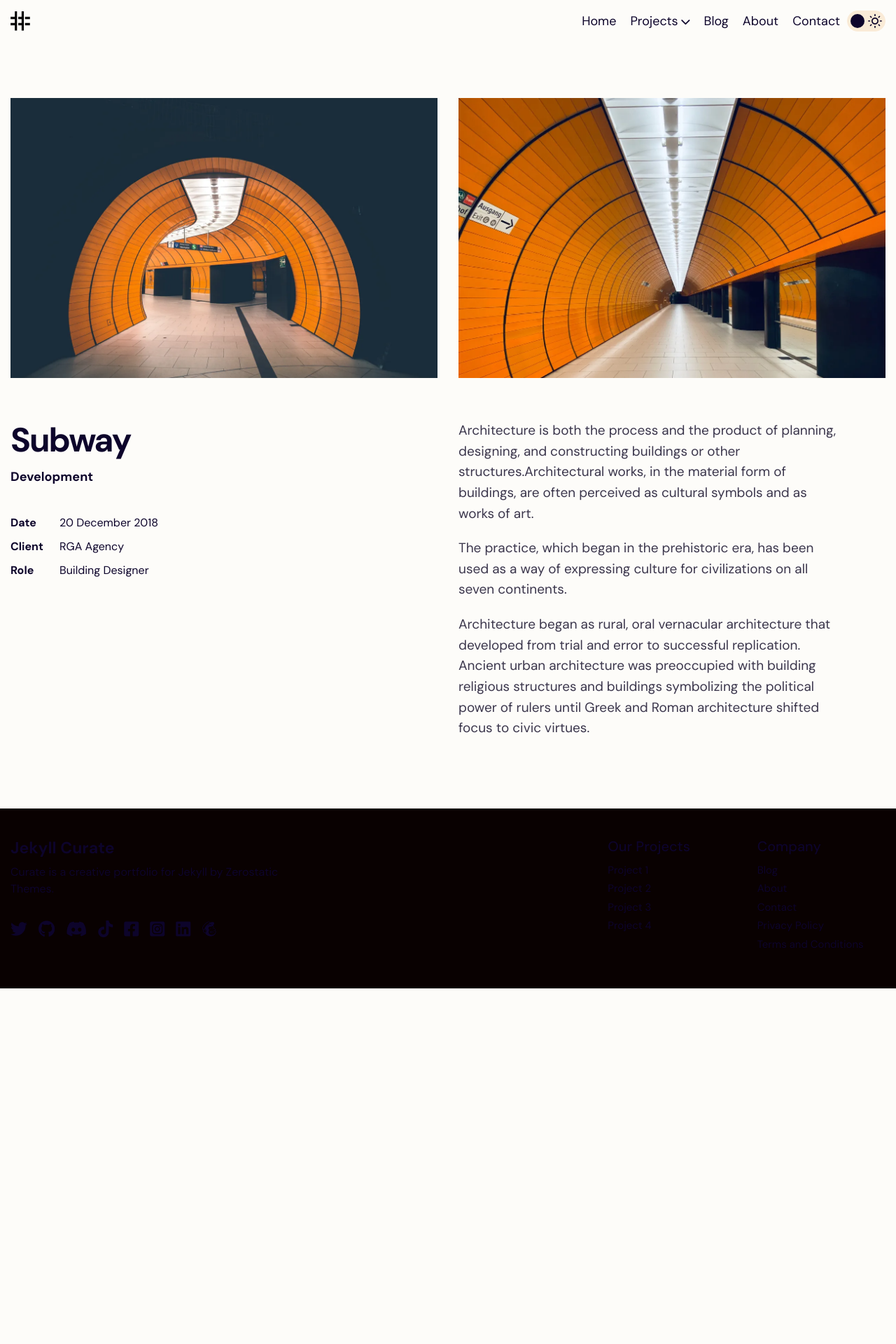
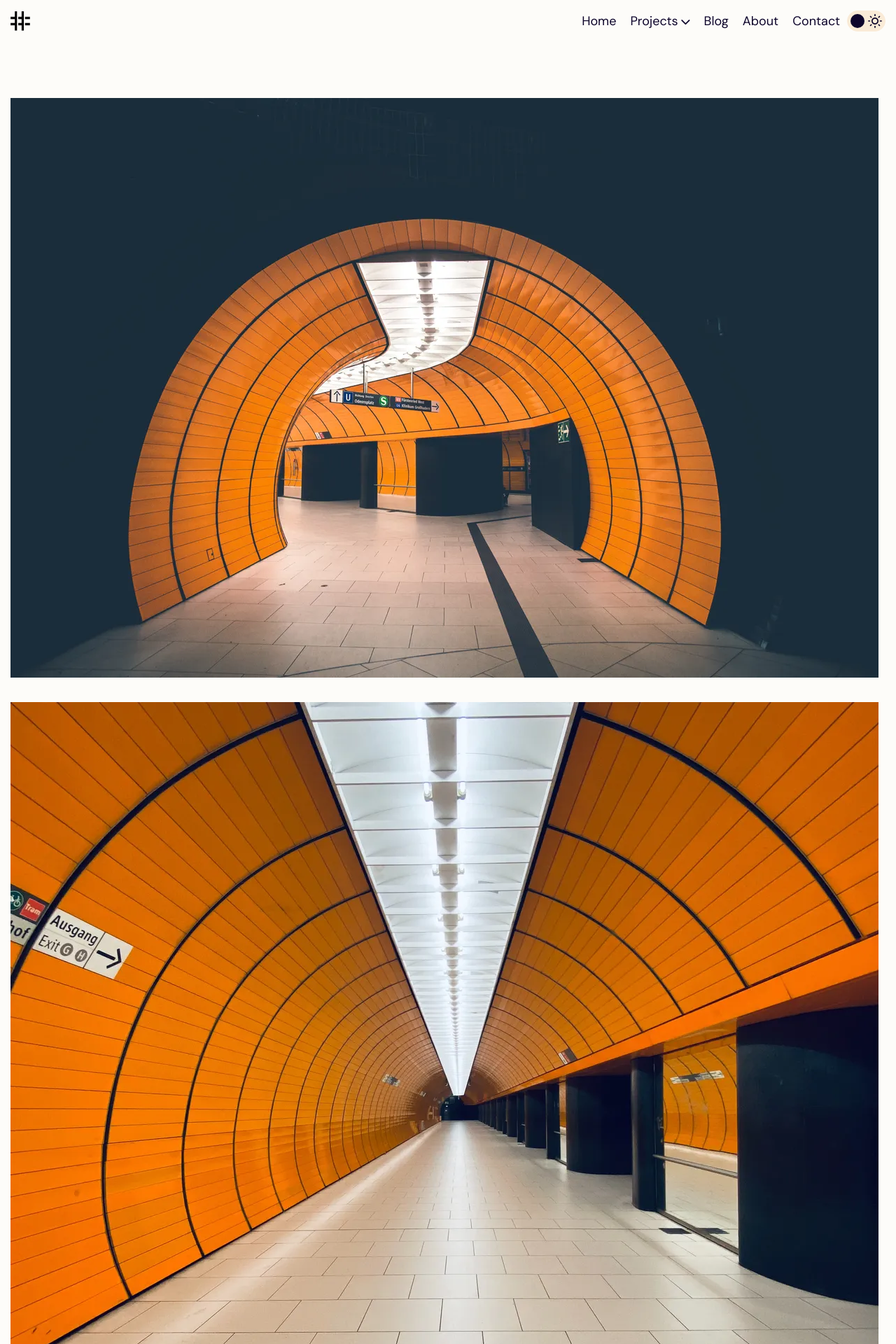
Before and after one commit to jtolboe/website, a Jekyll site: the page built from collections/_projects/project-4.md, in a window 1280 px wide. Shown: the top 1920 px of the page at 70% size. Built offline with Jekyll 4.4.1, drawn with Linux system fonts in a browser that asks for light colours; before the commit the page ends 1412 px from its top, so only the background shows below that.

Commit message:
modify default and project-top layout

```diff
--- a/_sass/theme/pages/_page-project.scss
+++ b/_sass/theme/pages/_page-project.scss
@@ -55,14 +55,7 @@
     display: grid;
     gap: $grid-gutter-width;
     grid-template-columns: 1fr;
-    @include media-breakpoint-up(md) {
-      grid-template-columns: 1fr 1fr;
-      grid-auto-rows: 300px;
-    }
-    @include media-breakpoint-up(md) {
-      grid-auto-rows: 400px;
-    }
-
+    grid-auto-rows: auto;
     .gallery-item {
       overflow: hidden;
     }
```
Also changed, not shown: _layouts/project.html (+24 -25 lines).
